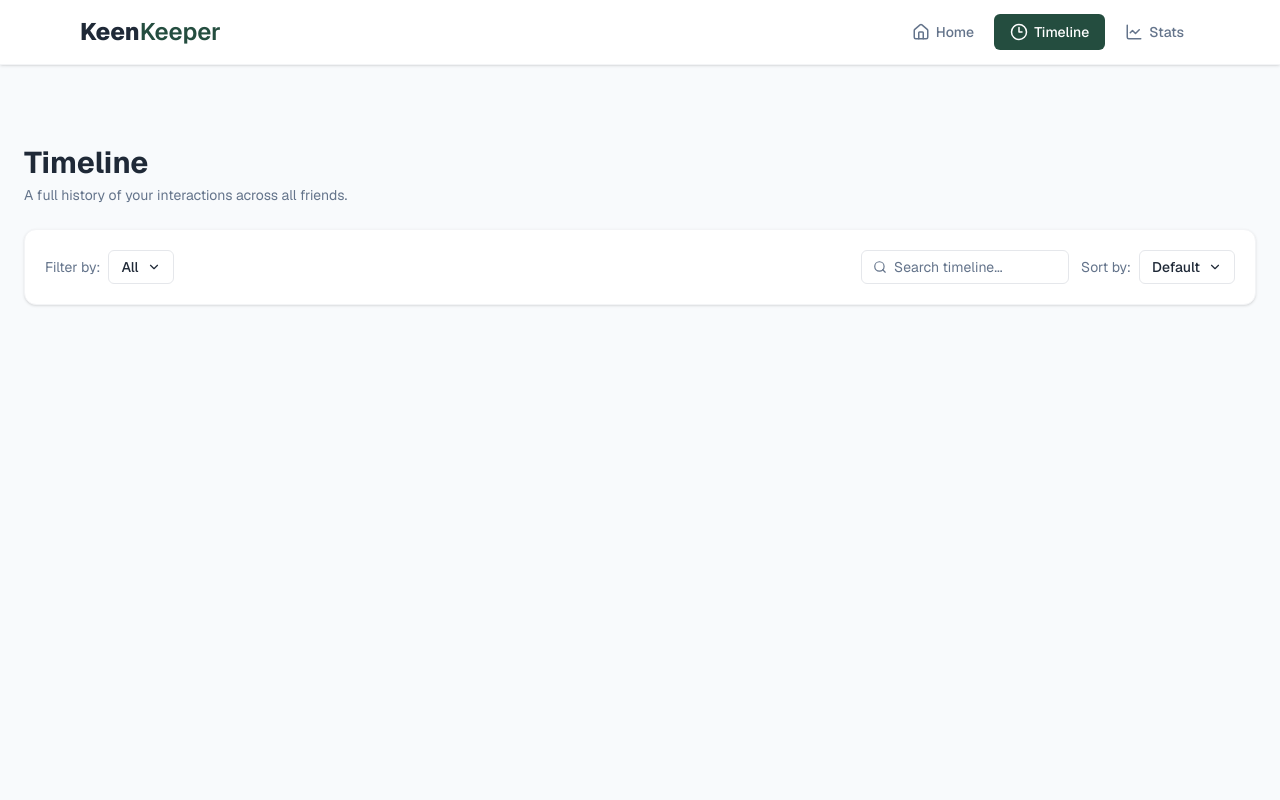
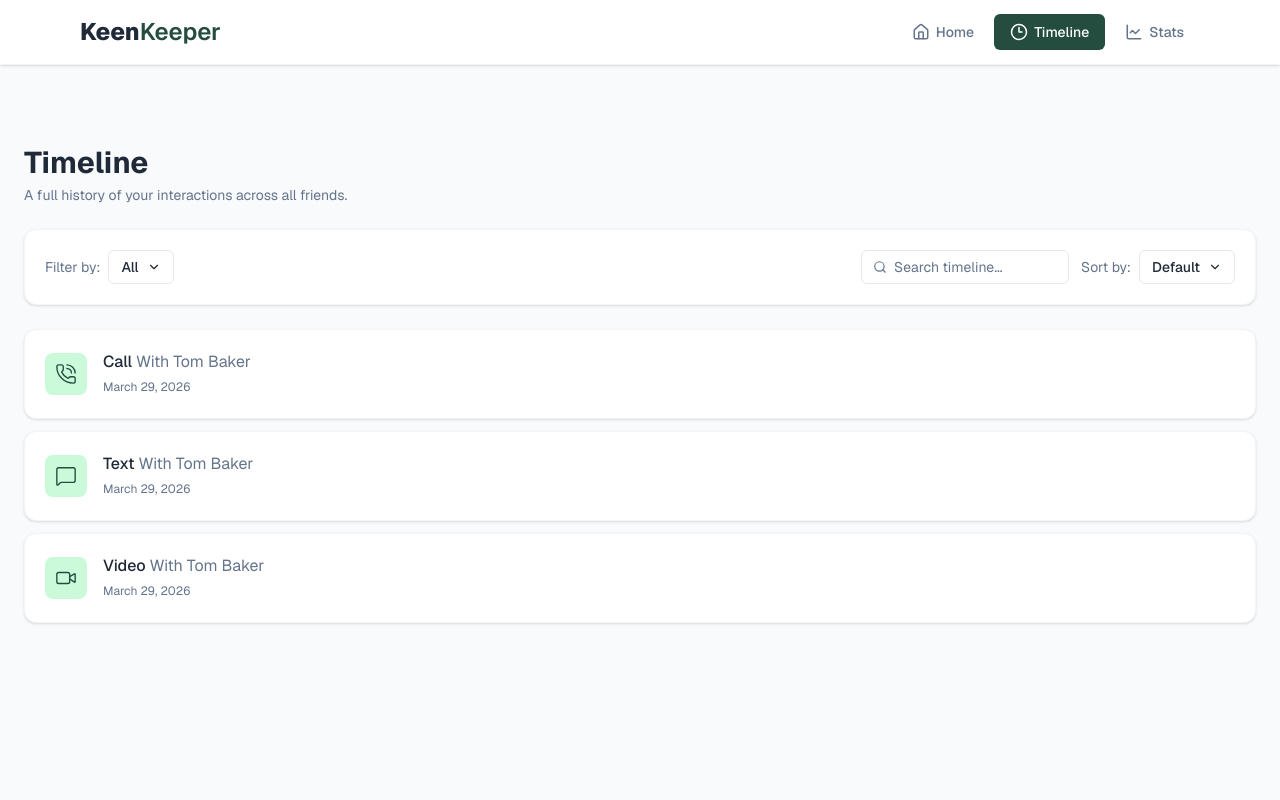
Before and after one commit to imarufbillah/keen-keeper, a Next.js app: page /timeline in a window 1280 px wide. Shown: the top 800 px of the page. Built offline with nearby package versions, Linux system fonts and the light colour scheme.

Commit message:
feat: implement TimelineCard component for displaying timeline items

```diff
--- a/src/app/timeline/page.jsx
+++ b/src/app/timeline/page.jsx
@@ -1,4 +1,31 @@
+import { PhoneCall, MessageSquare, Video, Users } from "lucide-react";
 import TimelineControls from "@/components/layout/timeline/TimelineControls";
+import TimelineCard from "@/components/layout/timeline/TimelineCard";
+
+const interactionIconMap = {
+  meetup: <Users size={22} strokeWidth={1.5} />,
+  call: <PhoneCall size={22} strokeWidth={1.5} />,
+  text: <MessageSquare size={22} strokeWidth={1.5} />,
+  video: <Video size={22} strokeWidth={1.5} />,
+};
+
+const timelineItems = [
+  {
+    type: "call",
+    friend: "Tom Baker",
+    date: "March 29, 2026",
+  },
+  {
+    type: "text",
+    friend: "Tom Baker",
+    date: "March 29, 2026",
+  },
+  {
+    type: "video",
+    friend: "Tom Baker",
+    date: "March 29, 2026",
+  },
+];
 
 const Timeline = () => {
   return (
@@ -16,6 +43,16 @@ const Timeline = () => {
 
         {/* Filter + Search + Sort */}
         <TimelineControls />
+
+        {/* Timeline Cards */}
+        <div className="flex flex-col gap-3">
+          {timelineItems.map((item, i) => {
+            const icon =
+              interactionIconMap[item.type] ?? interactionIconMap.text;
+
+            return <TimelineCard key={i} item={item} icon={icon} />;
+          })}
+        </div>
       </div>
     </section>
   );
--- /dev/null
+++ b/src/components/layout/timeline/TimelineCard.jsx
@@ -0,0 +1,22 @@
+const TimelineCard = ({ item, icon }) => {
+  return (
+    <div className="bg-white rounded-xl border border-gray-100 shadow-sm p-4 sm:p-5 flex items-center gap-4 hover:shadow-md transition-shadow duration-200">
+      {/* Icon */}
+      <div className="p-2.5 rounded-lg bg-[#CBFADB] text-primary shrink-0">
+        {icon}
+      </div>
+
+      {/* Content */}
+      <div className="flex-1 min-w-0">
+        <h3 className="text-sm sm:text-base font-medium text-heading capitalize">
+          {item.type}{" "}
+          <span className="text-muted font-normal">with {item.friend}</span>
+        </h3>
+        {/* Date */}
+        <span className="text-xs text-muted shrink-0">{item.date}</span>
+      </div>
+    </div>
+  );
+};
+
+export default TimelineCard;
```
